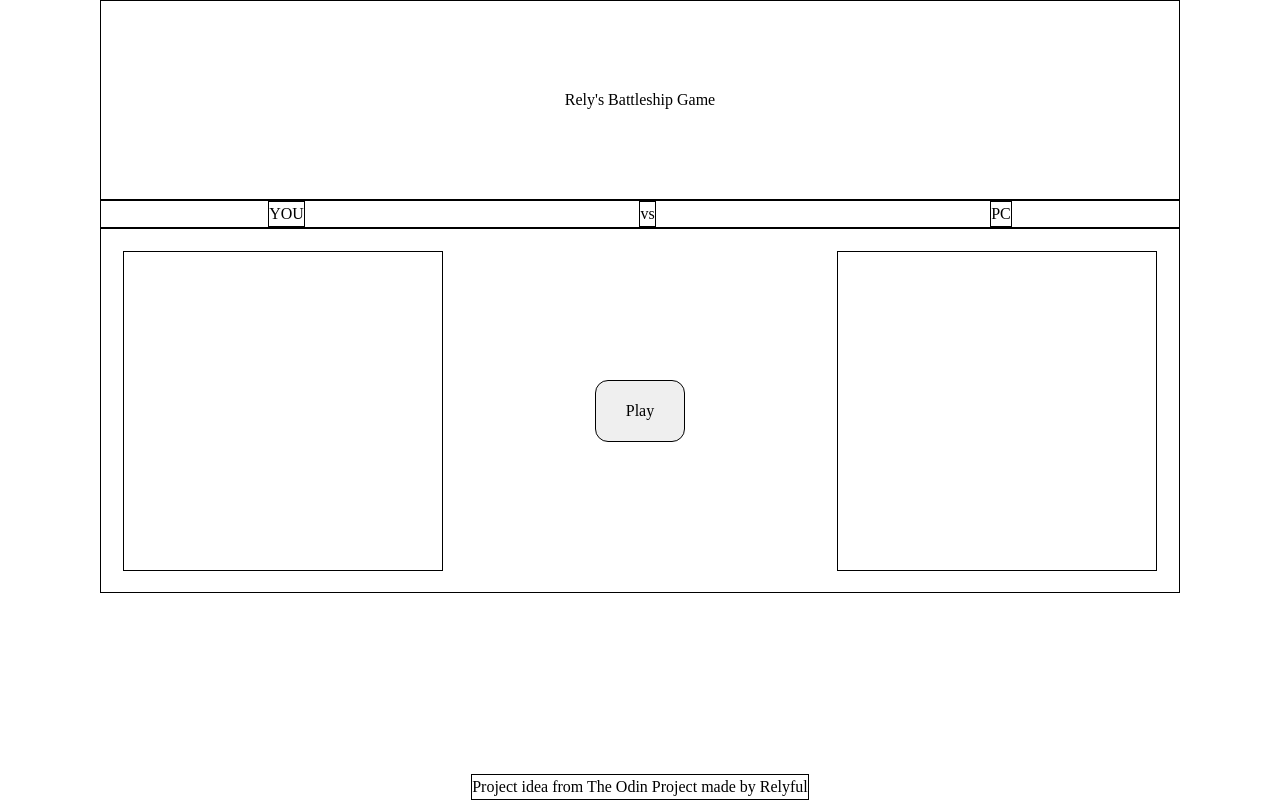
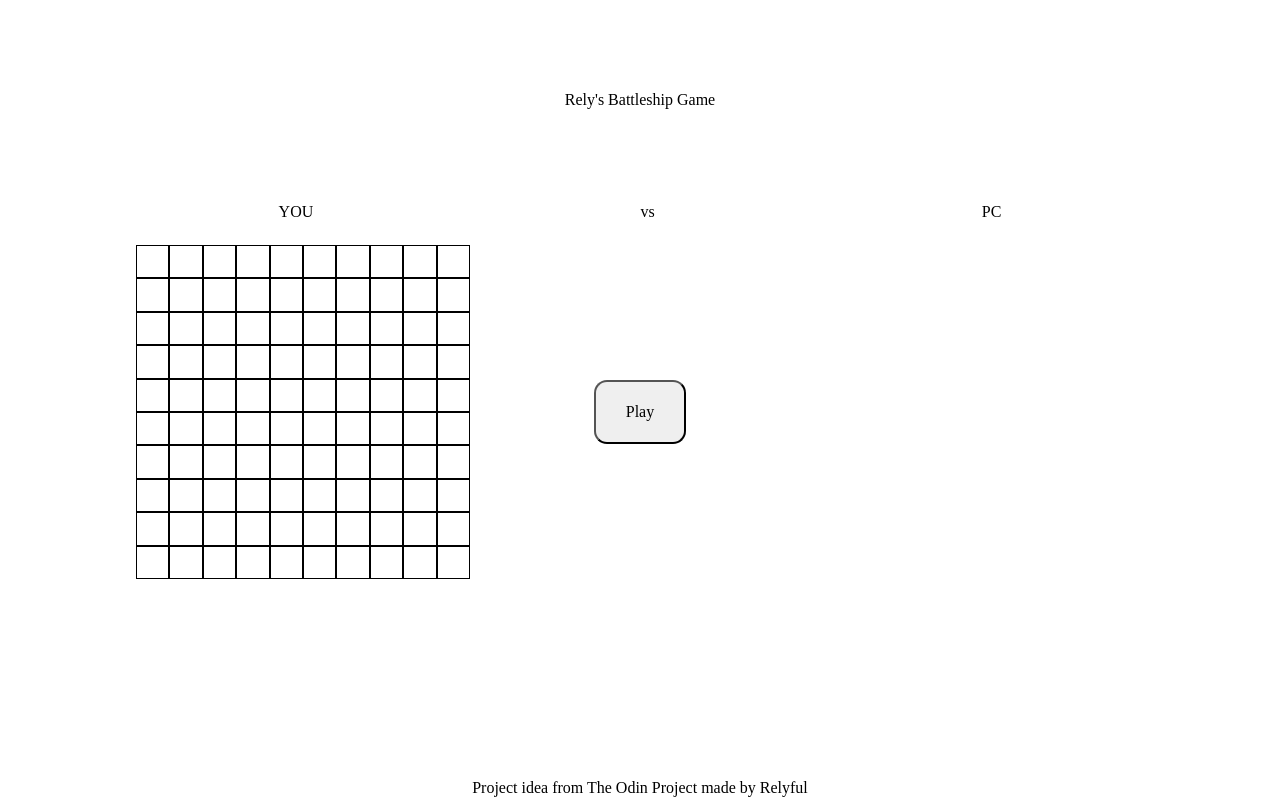
Before and after one commit to Relyful/odinBattleship, a website built with webpack: page src/template.html in a window 1280 px wide. Built offline with nearby package versions, Linux system fonts and the light colour scheme.

Commit message:
Create layout of battleship grid with css, create getter function for missed and hit moves

```diff
--- a/src/index.js
+++ b/src/index.js
@@ -6,13 +6,13 @@ initializeEventListeners();
 console.log({Player1, Player2});
 
 Player1.board.placeShip(3, "horizontal", 0,0);
-Player1.board.placeShip(3, "horizontal", 0,2);
+Player1.board.placeShip(3, "horizontal", 2,0);
 console.log(Player1);
-// Player1.board.receiveAttack(0,0);
-// Player1.board.receiveAttack(0,1);
-// Player1.board.receiveAttack(0,2);
-// Player1.board.receiveAttack(2,0);
-// console.log(Player1.board.allSunk());
+Player1.board.receiveAttack(0,0);
+Player1.board.receiveAttack(0,1);
+Player1.board.receiveAttack(0,2);
+Player1.board.receiveAttack(2,0);
+console.log(Player1.board.allSunk());
 
 // import gameboard from './modules/gameboardFactory';
 
--- a/src/modules/gameboardFactory.js
+++ b/src/modules/gameboardFactory.js
@@ -68,4 +68,12 @@ export default class gameboard {
     });
     return status;
   }
+
+  get missed() {
+    return this.#missed;
+  };
+
+  get hit() {
+    return this.#hit;
+  }
 }
--- a/src/style.css
+++ b/src/style.css
@@ -77,14 +77,17 @@ textarea:not([rows]) {
 /* CUSTOM CSS HERE */
 
 .container * {
-  border: 1px solid black;
+  /* border: 1px solid black; */
 }
 
 .container {
   display: flex;
   flex-direction: column;
   height: 100vh;
-  margin: 0 100px 0 100px;
+  width: 1050px;
+  margin: 0 auto 0 auto;
+   flex-grow: 0;
+  flex-shrink: 0;
 }
 
 header {
@@ -107,8 +110,15 @@ main {
 
 .player1, .player2 {
   display: flex;
-  width: 25vw;
-  height: 25vw;
+  width: 334px;
+  height: 334px;
+  flex-wrap: wrap;
+}
+
+.cell {
+  width: 33.4px;
+  height: 33.4px;
+  border: 1px solid black;
 }
 
 #play {
--- a/src/template.html
+++ b/src/template.html
@@ -24,7 +24,108 @@
     </div>
 
     <main>
-      <div class="player1"></div>
+      <div class="player1">
+        <div class="cell"></div>
+        <div class="cell"></div>
+        <div class="cell"></div>
+        <div class="cell"></div>
+        <div class="cell"></div>
+        <div class="cell"></div>
+        <div class="cell"></div>
+        <div class="cell"></div>
+        <div class="cell"></div>
+        <div class="cell"></div>
+        <div class="cell"></div>
+        <div class="cell"></div>
+        <div class="cell"></div>
+        <div class="cell"></div>
+        <div class="cell"></div>
+        <div class="cell"></div>
+        <div class="cell"></div>
+        <div class="cell"></div>
+        <div class="cell"></div>
+        <div class="cell"></div>
+        <div class="cell"></div>
+        <div class="cell"></div>
+        <div class="cell"></div>
+        <div class="cell"></div>
+        <div class="cell"></div>
+        <div class="cell"></div>
+        <div class="cell"></div>
+        <div class="cell"></div>
+        <div class="cell"></div>
+        <div class="cell"></div>
+        <div class="cell"></div>
+        <div class="cell"></div>
+        <div class="cell"></div>
+        <div class="cell"></div>
+        <div class="cell"></div>
+        <div class="cell"></div>
+        <div class="cell"></div>
+        <div class="cell"></div>
+        <div class="cell"></div>
+        <div class="cell"></div>
+        <div class="cell"></div>
+        <div class="cell"></div>
+        <div class="cell"></div>
+        <div class="cell"></div>
+        <div class="cell"></div>
+        <div class="cell"></div>
+        <div class="cell"></div>
+        <div class="cell"></div>
+        <div class="cell"></div>
+        <div class="cell"></div>
+        <div class="cell"></div>
+        <div class="cell"></div>
+        <div class="cell"></div>
+        <div class="cell"></div>
+        <div class="cell"></div>
+        <div class="cell"></div>
+        <div class="cell"></div>
+        <div class="cell"></div>
+        <div class="cell"></div>
+        <div class="cell"></div>
+        <div class="cell"></div>
+        <div class="cell"></div>
+        <div class="cell"></div>
+        <div class="cell"></div>
+        <div class="cell"></div>
+        <div class="cell"></div>
+        <div class="cell"></div>
+        <div class="cell"></div>
+        <div class="cell"></div>
+        <div class="cell"></div>
+        <div class="cell"></div>
+        <div class="cell"></div>
+        <div class="cell"></div>
+        <div class="cell"></div>
+        <div class="cell"></div>
+        <div class="cell"></div>
+        <div class="cell"></div>
+        <div class="cell"></div>
+        <div class="cell"></div>
+        <div class="cell"></div>
+        <div class="cell"></div>
+        <div class="cell"></div>
+        <div class="cell"></div>
+        <div class="cell"></div>
+        <div class="cell"></div>
+        <div class="cell"></div>
+        <div class="cell"></div>
+        <div class="cell"></div>
+        <div class="cell"></div>
+        <div class="cell"></div>
+        <div class="cell"></div>
+        <div class="cell"></div>
+        <div class="cell"></div>
+        <div class="cell"></div>
+        <div class="cell"></div>
+        <div class="cell"></div>
+        <div class="cell"></div>
+        <div class="cell"></div>
+        <div class="cell"></div>
+        <div class="cell"></div>
+      </div>
       <button type="button" id="play">Play</button>
       <div class="player2"></div>
     </main>
```
